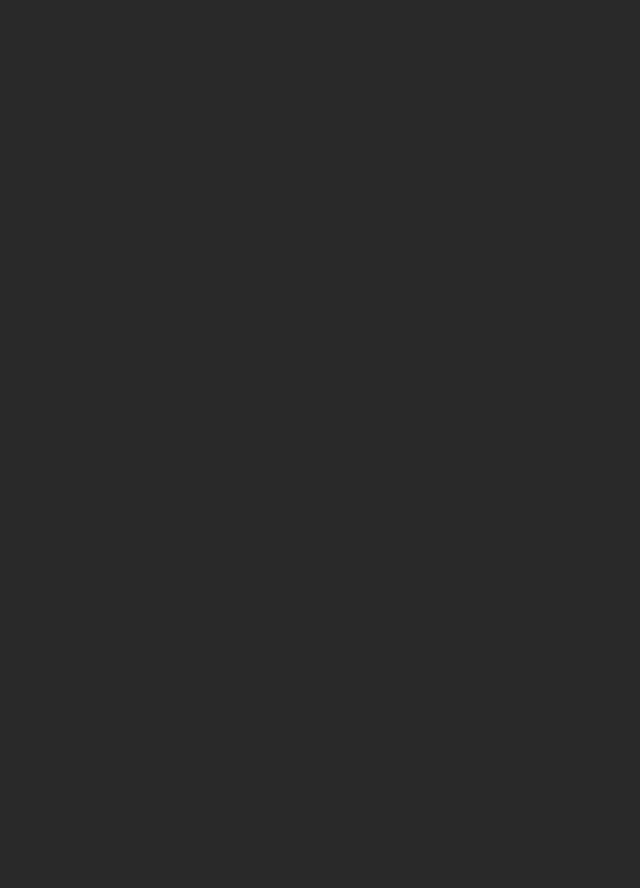
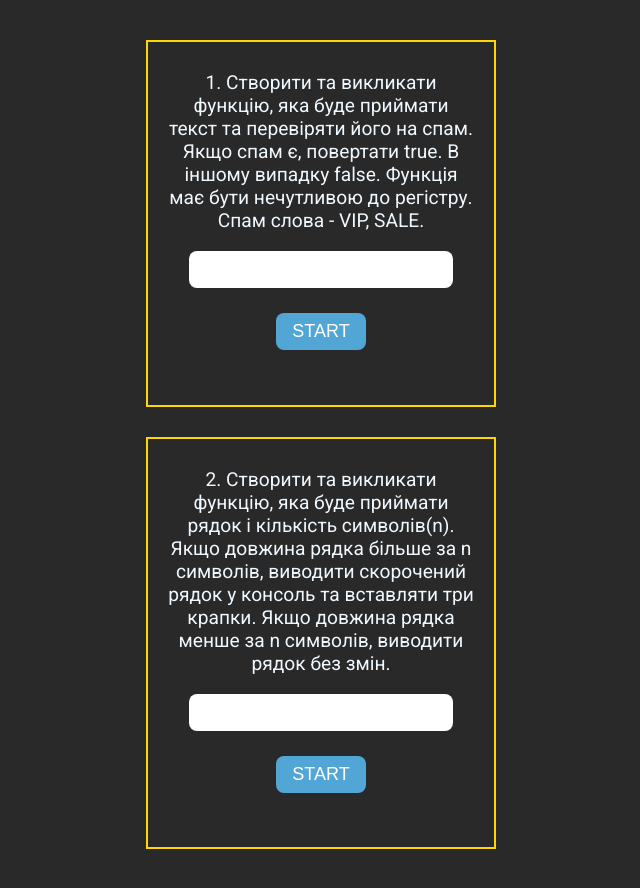
Before and after one commit to YakovchukIvan/home_work6_JS, a plain HTML site: page index.html in a window 1280 px wide. Shown: the whole page, without its empty margins (319-959 px from the left). Before the commit the page ends 800 px from the top, so only its background shows below. Drawn offline with Linux system fonts and the light colour scheme.

Commit message:
codding start task6

```diff
--- a/index.html
+++ b/index.html
@@ -9,6 +9,39 @@
   </head>
   <body>
 
+    <div class="wrapper">
+
+      <div class="task1">
+        <p>
+          1. Створити та викликати функцію, яка буде приймати текст та перевіряти його на спам. Якщо спам є, повертати true. В іншому
+          випадку false. Функція має бути нечутливою до регістру.
+          Спам слова - VIP, SALE.
+        </p>
+
+        <input class="taskInput1" type="text">
+
+        <button type="submit" class="taskBtn1">start</button>
+
+        <p class="outTask1"></p>
+      </div>
+
+      <div class="task2">
+        <p>
+          2. Створити та викликати функцію, яка буде приймати рядок і кількість символів(n). Якщо довжина рядка більше за n символів,
+          виводити скорочений рядок у консоль та вставляти три крапки. Якщо довжина рядка менше за n символів, виводити рядок без
+          змін.
+        </p>
+
+        <input class="taskInput2" type="text">
+
+        <button type="submit" class="taskBtn2">start</button>
+
+        <p class="outTask2"></p>
+      </div>
+    </div>
+
+
+
     <script src="./task.js" type="module"></script>
   </body>
 </html>
--- a/style.css
+++ b/style.css
@@ -17,44 +17,72 @@ body {
     font-size: 1.2rem;
     min-height: 100vh;
     width: 100%;
-    /* display: grid;
-    place-content: center;
-    text-align: center; */
+    display: flex;
+    justify-content: center;
     color: aliceblue;
+    /* border: 1px solid blue; */
 }
 
-.container {
+.wrapper {
+    width: 800px;
+    /* border: 1px solid red; */
     display: flex;
+    flex-direction: column;
     align-items: center;
-    flex-wrap: wrap;
-    justify-content: center;
-    gap: 10px;
-
+    gap: 30px;
 }
 
-.user {
-    border: 1px solid #ccc;
-    background-color: white;
-    min-width: 450px;
-    color: #000;
-    background-image: url(https://cdn.pixabay.com/photo/2017/08/30/01/05/milky-way-2695569_960_720.jpg);
-    background-size: 100%;
-    background-repeat: no-repeat;
-    background-position: center -230%;
+.task1 {
+    /* display: flex;
+    flex-direction: column;
+    gap: 20px; */
+    border: 2px solid gold;
+    width: 350px;
+    text-align: center;
+    padding: 10px 20px;
 }
 
-.user__img {
-    border-radius: 50%;
-    box-shadow: 0px 0px 10px 5px rgba(0, 0, 0, 0.3);
-    margin: 10px;
+.taskInput1 {
+    border-radius: 8px;
+    border: none;
+    font-size: 18px;
+    padding: 8px 16px;
 }
 
-.user__list {
-    list-style: none;
+.outTask1 {}
+
+.task2 {
+    /* display: flex;
+    flex-direction: column;
+    gap: 20px; */
+    border: 2px solid gold;
+    width: 350px;
+    text-align: center;
+    padding: 10px 20px;
 }
 
-.list__link {
-    text-decoration: none;
-    color: #000;
+.taskInput2 {
+    border-radius: 8px;
+    border: none;
+    font-size: 18px;
+    padding: 8px 16px;
+}
+
+.outTask2 {}
+
+button {
+    background-color: #52a6d6;
+    border-radius: 8px;
+    border: none;
     cursor: pointer;
+    font-size: 18px;
+    font-weight: 500;
+    color: #fff;
+    text-transform: uppercase;
+    padding: 8px 16px;
+    margin: 25px;
 }
+
+button:active {
+    opacity: 0.8;
+}
--- a/task.js
+++ b/task.js
@@ -1 +1,24 @@
 "use strict"
+
+const taskInput1 = document.querySelector(".taskInput1")
+const taskInput2 = document.querySelector(".taskInput2")
+
+const taskBtn1 = document.querySelector(".taskBtn1")
+const taskBtn2 = document.querySelector(".taskBtn2")
+
+
+
+
+function task1 () {
+
+    taskBtn1.addEventListener("click", () => {
+        console.log(taskInput1.value);
+        taskInput1.value = ""
+    })
+
+    taskBtn2.addEventListener("click", () => {
+        console.log(taskInput2.value);
+        taskInput2.value = ""
+    })
+}
+task1 ()
```
